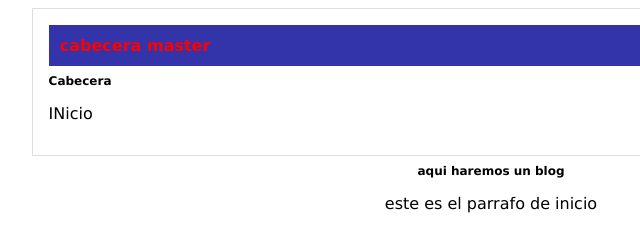
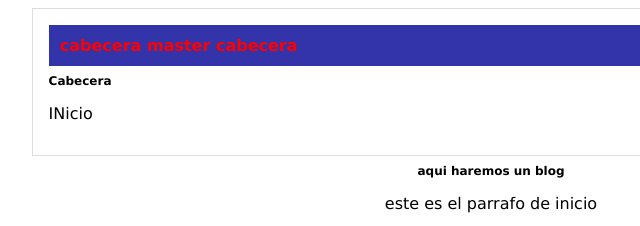
Before and after one commit to jreyes17715/platzi, a plain HTML site: page blogpost.html in a window 1280 px wide. Shown: the top 226 px of the page, 149-789 px from the left. Drawn offline with Linux system fonts and the light colour scheme.

Commit message:
cambio urgente de titulo

```diff
--- a/blogpost.html
+++ b/blogpost.html
@@ -5,7 +5,7 @@
     <body>
         <div id="container">
             <div id="cabecera">
-                cabecera master
+                cabecera master cabecera
             </div>
             <div id="post">
                 <h1>Cabecera</h1>
```
